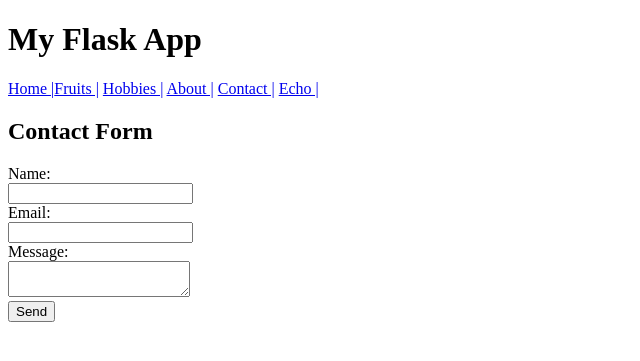
After one commit to ThubelihleM/30-day-flask-course, a Flask app: page /contact in a window 1280 px wide. The commit adds this page. Shown: the top 361 px of the page, without its empty margins (0-640 px from the left). Run offline with Flask 3, Linux system fonts and the light colour scheme.

Commit message:
Day 3: Added contact form with GET/POST and redirects

```diff
--- a/my_flask_app/app.py
+++ b/my_flask_app/app.py
@@ -1,5 +1,5 @@
 # app.py
-from flask import Flask, render_template
+from flask import Flask, render_template, request, redirect, url_for
 
 app = Flask(__name__)       # Create a flask app instance
 
@@ -26,5 +26,41 @@ def hobbies():
   hobbies = ['Reading', 'Gaming', 'Coding']
   return render_template('hobbies.html', hobbies=hobbies)
 
+@app.route('/contact', methods=['GET', 'POST'])
+def contact():
+  if request.method == 'POST':
+    name = request.form['name']
+    email = request.form['email']
+    message = request.form['message']
+
+    if not name or not message or not email or '@' not in email:
+      return render_template('contact.html', error='Please fill out all fields.')
+    return redirect(url_for('contact_success', name=name, email=email, message=message))
+  return render_template('contact.html', error=None)
+
+@app.route('/contact/success')
+def contact_success():
+  name = request.args.get('name')
+  email = request.args.get('email')
+  message = request.args.get('message')
+  return render_template('contact_success.html', name=name, email=email, message=message)
+
+@app.route('/echo', methods=['GET', 'POST'])
+def echo():
+  if request.method == 'POST':
+    my_input = request.form['theInput']
+
+    if not my_input:
+      return render_template('echo.html', error='Input should be unempty.')
+    return redirect(url_for('echo_success', my_input=my_input))
+
+  return render_template('echo.html')
+
+@app.route('/echo/success')
+def echo_success():
+  my_input = request.args.get('my_input')
+  return render_template('echo_success.html', my_input=my_input)
+
+
 if __name__ ==  '__main__':
   app.run(debug=True)       # Run app in debug mode
--- a/my_flask_app/templates/about.html
+++ b/my_flask_app/templates/about.html
@@ -1,5 +1,5 @@
 {% extends 'base.html' %} {% block title %}About Us{% endblock %} {% block
 content %}
 <h2>About Us</h2>
-<p>This awesome app is built for learning Flask!</p>
+<p>This awesome app is built for learning Flask for freelancing!</p>
 {% endblock %}
--- a/my_flask_app/templates/base.html
+++ b/my_flask_app/templates/base.html
@@ -12,7 +12,9 @@
         <a href="{{ url_for('home') }}">Home |</a
         ><a href="{{ url_for('fruits') }}">Fruits |</a>
         <a href="{{ url_for('hobbies') }}">Hobbies |</a>
-        <a href="{{ url_for('about') }}">About</a>
+        <a href="{{ url_for('about') }}">About |</a>
+        <a href="{{ url_for('contact' )}}">Contact |</a>
+        <a href="{{ url_for('echo' )}}">Echo |</a>
       </nav>
     </header>
     <main>{% block content %}{% endblock %}</main>
--- /dev/null
+++ b/my_flask_app/templates/contact.html
@@ -0,0 +1,16 @@
+{% extends 'base.html' %} {% block title %}Contact Us{% endblock %} {% block
+content %}
+<h2>Contact Form</h2>
+{% if error %}
+<p style="color: red">{{ error }}</p>
+{% endif %}
+<form method="post">
+  <label for="name">Name:</label><br />
+  <input type="text" id="name" name="name" required /><br />
+  <label for="email">Email:</label><br />
+  <input type="text" id="email" name="email" /><br />
+  <label for="message">Message:</label><br />
+  <textarea name="message" id="message" required></textarea><br />
+  <button type="submit">Send</button>
+</form>
+{% endblock %}
--- /dev/null
+++ b/my_flask_app/templates/contact_success.html
@@ -0,0 +1,6 @@
+{% extends 'base.html' %} {% block title %}Message Sent{% endblock %} {% block
+content %}
+<h2>Thank you, {{ name }}({{ email }})</h2>
+<p>Your message: {{ message }}</p>
+<a href="{{ url_for('contact') }}">Send another message</a>
+{% endblock %}
--- /dev/null
+++ b/my_flask_app/templates/echo_success.html
@@ -0,0 +1,4 @@
+{% extends 'base.html' %} {% block title %}Echo Results{% endblock %} {% block
+content %}
+<h3>You said: {{ my_input }}</h3>
+{% endblock %}
```
Also changed, not shown: my_flask_app/templates/echo.html (added, +12 -0 lines).
